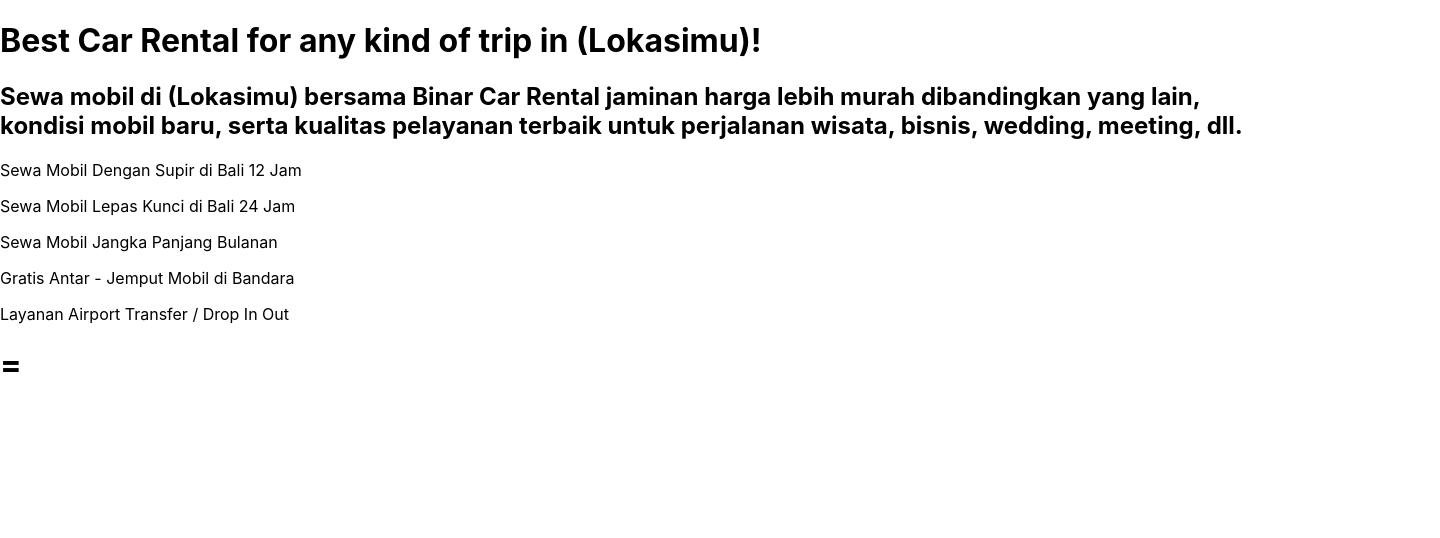
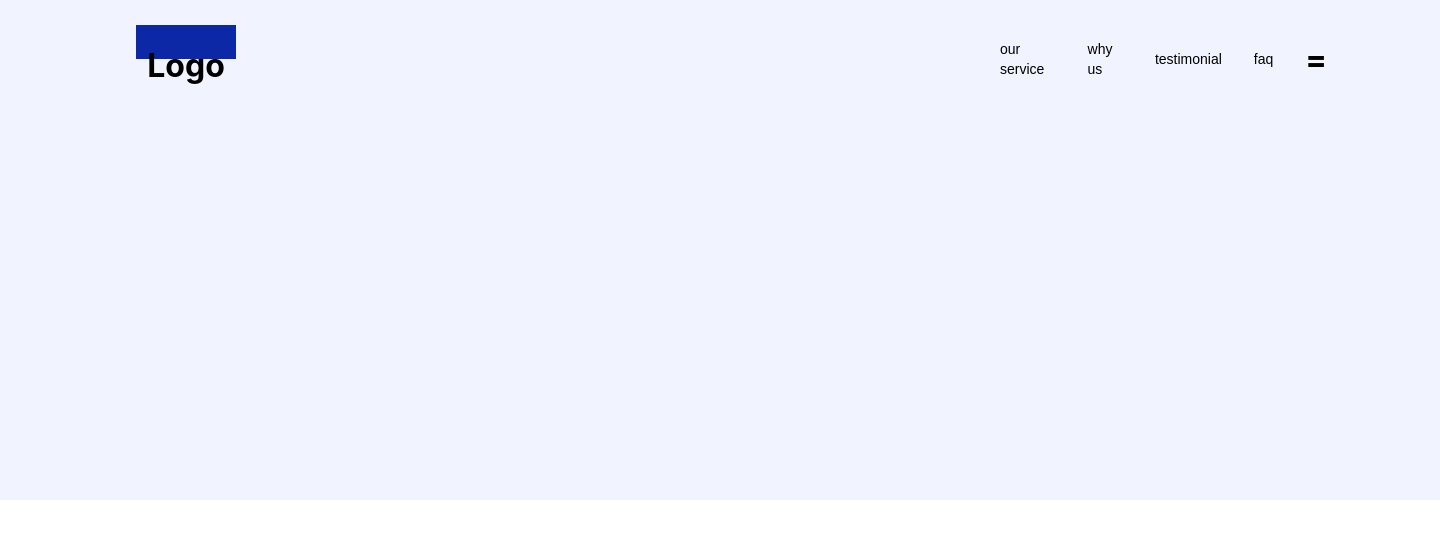
Before and after one commit to salsabilaathika-97/latihan-react-2, a React (Create React App) app: page / in a window 1280 px wide. Shown: the top 538 px of the page, 1440 px wide, since content can reach past the window. Built offline with nearby package versions, Linux system fonts and the light colour scheme.

Commit message:
move handlesidebar to navbar

```diff
--- a/src/App.js
+++ b/src/App.js
@@ -3,28 +3,26 @@
 import { navList, image, strengthList } from "./const/staticData";
 import {useState} from "react";
 
-const props = {
-  navList,
-  image,
-  strengthList,
-}
-
 const App = () => {
-
   const [showSidebar, setshowSidebar] = useState(false);
 
-  console.log("ini sidebar",showSidebar);
+  const handleSidebar = () => {
+    setshowSidebar(!showSidebar);
+  }
 
-  const handleSidebar = () => {
-    console.log("fungsi berjalan");
-    setshowSidebar(!showSidebar);
+  const props = {
+    navList,
+    image,
+    strengthList,
+    handleSidebar,
+    showSidebar,
   }
 
   return (
     <div>
-      {/* <Navbar {...props} /> */}
-      <Strength {...props} />
-      <h1 onClick={handleSidebar}>{showSidebar === true ? "x" :"="}</h1>
+      <Navbar {...props} />
+      {/* <Strength {...props} /> */}
+      {/* <h1 onClick={handleSidebar}>{showSidebar === true ? "x" :"="}</h1> */}
     </div>
   )
 }
--- a/src/components/Navbar/index.js
+++ b/src/components/Navbar/index.js
@@ -1,7 +1,7 @@
 import "./style.css"
 
 const Navbar = (props) => {
-    const {navList, image} = props;
+    const {navList, image, handleSidebar, showSidebar} = props;
     return (
       <div className = "navbar-body">
       <div className = "navbar-row">
@@ -14,7 +14,9 @@
                 <p>{item}</p>
               ))
             }
+            <h1 onClick={handleSidebar}>{showSidebar === true ? "x" : "="}</h1>
         </div>
+
       </div>
       </div>
     )
```
